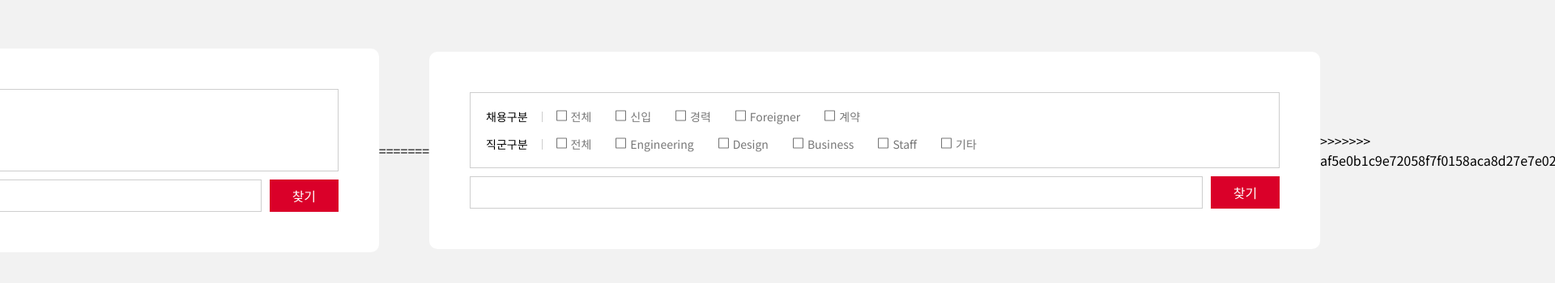
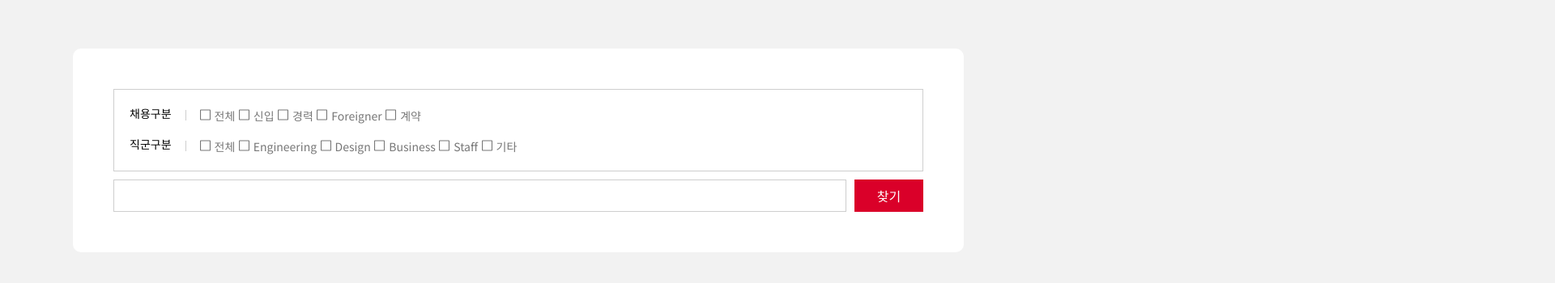
Before and after one commit to sujinine/java-01, a plain HTML site: page 01Content/form4.html in a window 1280 px wide. Shown: the part 214-564 px from the top of the page at 81% size, 1920 px wide, since content can reach past the window. Drawn offline with Linux system fonts and the light colour scheme.

Commit message:
‘form4’

```diff
--- a/01Content/form4.html
+++ b/01Content/form4.html
@@ -1,6 +1,5 @@
 <!DOCTYPE html>
 <html lang="ko">
-<<<<<<< HEAD
   <head>
     <meta charset="UTF-8" />
     <meta name="viewport" content="width=device-width, initial-scale=1.0" />
@@ -60,68 +59,3 @@
     </div>
   </body>
 </html>
-=======
-
-<head>
-  <meta charset="UTF-8">
-  <meta name="viewport" content="width=device-width, initial-scale=1.0">
-  <title>폼4</title>
-  <link rel="stylesheet" href="./css/reset.css">
-  <link rel="stylesheet" href="./css/form4.css">
-</head>
-
-<body>
-
-  <div class="wrapper">
-    <form class="search">
-      <fieldset>
-        <legend>상세검색</legend>
-        <ul>
-          <li>
-            <span>채용구분</span>
-            <div class="bar"></div>
-            <div class="check-list">
-              <input type="checkbox" value="a1" id="chk1_1" class="all">
-              <label for="chk1_1">전체</label>
-              <input type="checkbox" value="a2" id="chk1_2">
-              <label for="chk1_2">신입</label>
-              <input type="checkbox" value="a3" id="chk1_3">
-              <label for="chk1_3">경력</label>
-              <input type="checkbox" value="a4" id="chk1_4">
-              <label for="chk1_4">Foreigner</label>
-              <input type="checkbox" value="a5" id="chk1_5">
-              <label for="chk1_5">계약</label>
-            </div>
-          </li>
-          <li>
-            <span>직군구분</span>
-            <div class="bar"></div>
-            <div class="check-list">
-              <input type="checkbox" id="chk2_1" class="all">
-              <label for="chk2_1">전체</label>
-              <input type="checkbox" id="chk2_2">
-              <label for="chk2_2">Engineering</label>
-              <input type="checkbox" id="chk2_3">
-              <label for="chk2_3">Design</label>
-              <input type="checkbox" id="chk2_4">
-              <label for="chk2_4">Business</label>
-              <input type="checkbox" id="chk2_5">
-              <label for="chk2_5">Staff</label>
-              <input type="checkbox" id="chk2_6">
-              <label for="chk2_6">기타</label>
-            </div>
-          </li>
-        </ul>
-        <div class="textfield">
-          <input type="search" title="검색어입력">
-          <button type="submit" class="btn-primary">찾기</button>
-        </div>
-      </fieldset>
-    </form>
-  </div>
-</body>
-
-
-
-</html>
->>>>>>> af5e0b1c9e72058f7f0158aca8d27e7e022a533c
```
